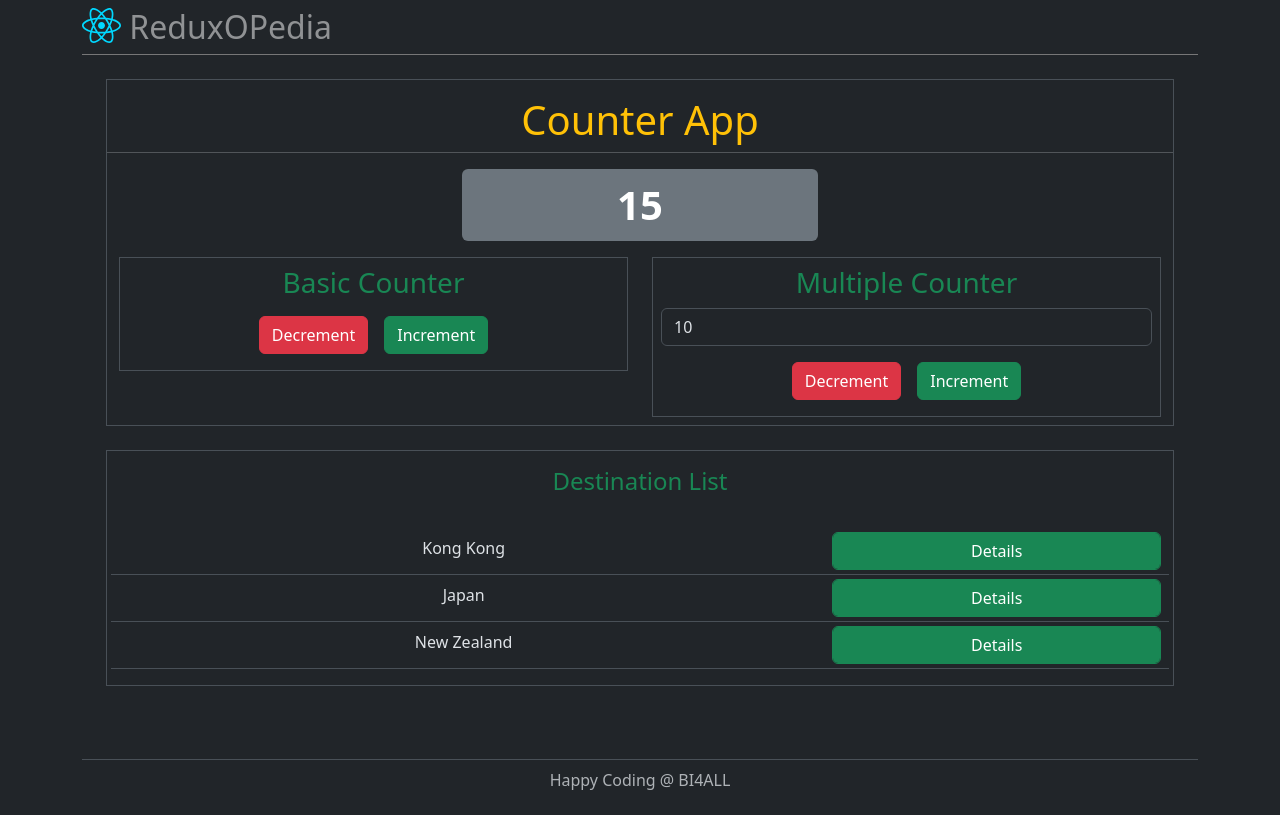
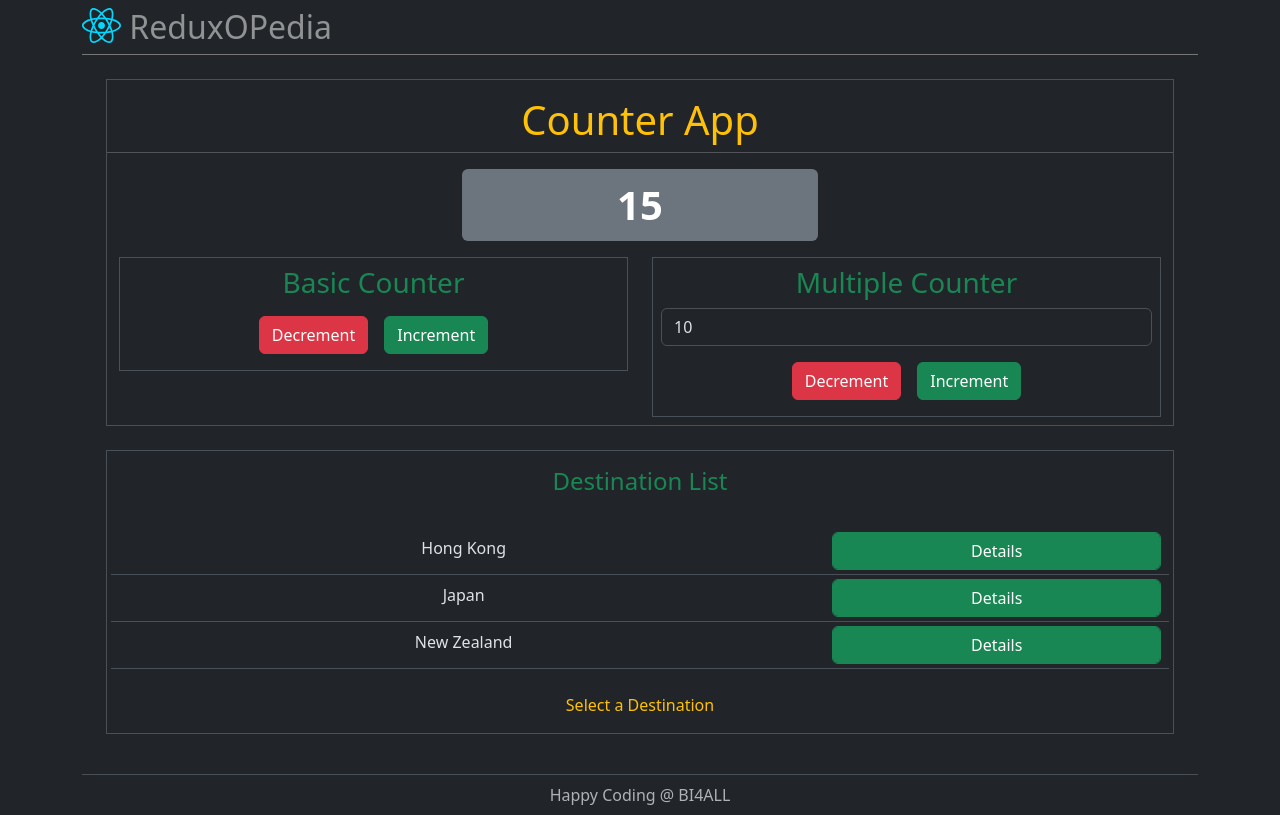
Before and after one commit to 404PeterSimoes/ReduxOPedia, a React (Vite) app: page / in a window 1280 px wide. Built offline with nearby package versions, Linux system fonts and the light colour scheme.

Commit message:
Section 10 - 166 - Display selected destination

```diff
--- /dev/null
+++ b/src/components/DestinationFact.jsx
@@ -0,0 +1,24 @@
+import { useSelector } from 'react-redux';
+
+function DestinationFact() {
+  const selectedDestination = useSelector(
+    (state) => state.destinationStore.destinationSelected,
+  );
+
+  if (selectedDestination == undefined) {
+    return (
+      <div className="text-center pt-4 text-warning">Select a Destination</div>
+    );
+  } else {
+    return (
+      <div className="text-center border p-3 m-3">
+        <h4 className="text-success">{selectedDestination.name}</h4>
+        Days Recommended: {selectedDestination.days}
+        <br />
+        Fun Fact: {selectedDestination.fact}
+      </div>
+    );
+  }
+}
+
+export default DestinationFact;
--- a/src/main.jsx
+++ b/src/main.jsx
@@ -6,6 +6,7 @@ import { store } from './redux/store';
 import { Provider } from 'react-redux';
 import Counter from './components/Counter';
 import DestinationList from './components/DestinationList';
+import DestinationFact from './components/DestinationFact';
 
 createRoot(document.getElementById('root')).render(
   <StrictMode>
@@ -20,6 +21,7 @@ createRoot(document.getElementById('root')).render(
                 Destination List
               </h4>
               <DestinationList />
+              <DestinationFact />
             </div>
           </div>
         </main>
--- a/src/redux/slice/destinationSlice.js
+++ b/src/redux/slice/destinationSlice.js
@@ -3,7 +3,7 @@ import { createSlice } from '@reduxjs/toolkit';
 const initialState = {
   destinations: [
     {
-      name: 'Kong Kong',
+      name: 'Hong Kong',
       days: 7,
       fact: "World's longest covered escalator",
     },
```
